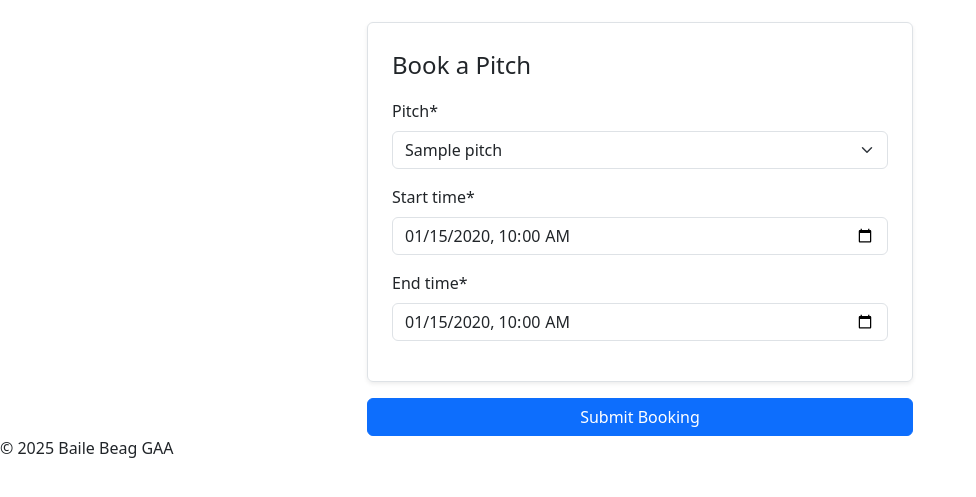
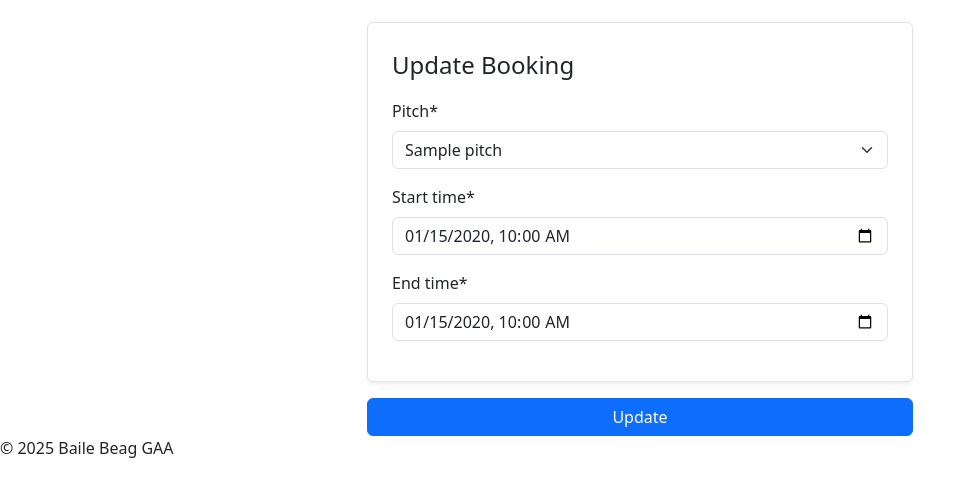
Before and after one commit to james-fitz86/bailebeag, a Django app: page /bookings/1/update/ in a window 1280 px wide. Shown: the part 50-547 px from the top of the page, without its empty margins (0-976 px from the left). Run offline with Django 5.2, Linux system fonts and the light colour scheme; a user stored in the database is signed in; tables that the repository leaves empty hold one stand-in row (values such as "Sample post"); some libraries are stand-ins or nearby versions.

Commit message:
added conditionals to dynamically show content based on create or update

```diff
--- a/bookings/templates/bookings/create_booking.html
+++ b/bookings/templates/bookings/create_booking.html
@@ -10,11 +10,13 @@
             <form method="POST" novalidate>
                 {% csrf_token %}
                 <fieldset class="border p-4 rounded shadow-sm">
-                    <legend class="mb-3">Book a Pitch</legend>
+                    <legend class="mb-3">{% if object %}Update Booking{% else %}Book a Pitch{% endif %}</legend>
                     {{ form|crispy }}
                 </fieldset>
                 <div class="mt-3">
-                    <button type="submit" class="btn btn-primary w-100">Submit Booking</button>
+                    <button type="submit" class="btn btn-primary w-100">
+                        {% if object %}Update{% else %}Submit Booking{% endif %}
+                    </button>
                 </div>
             </form>
 
```
